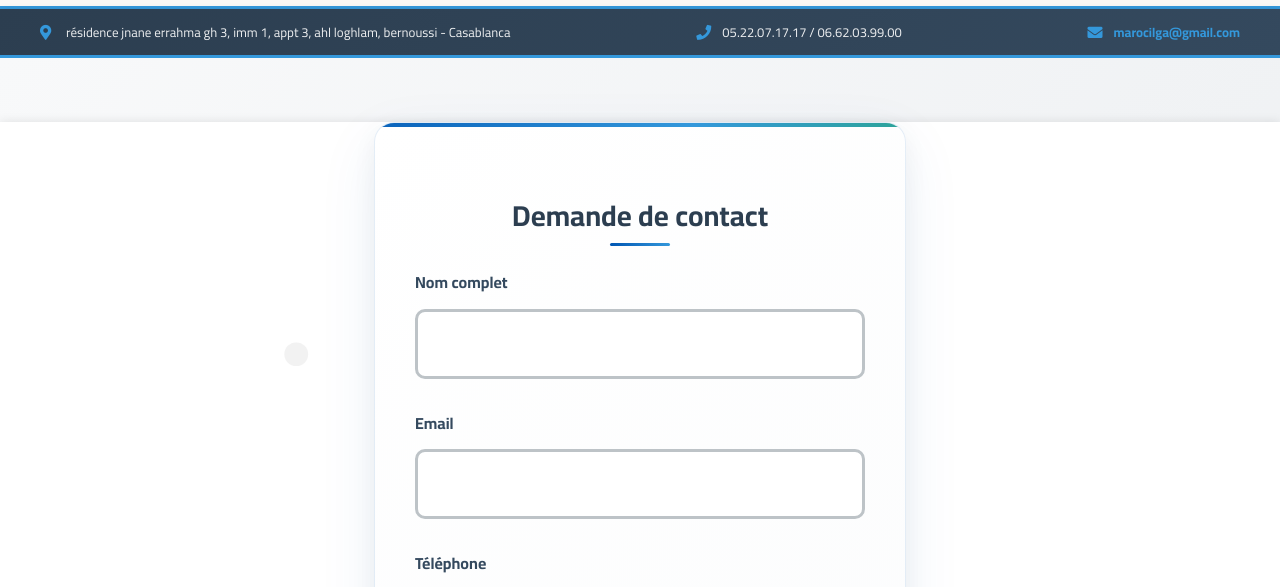
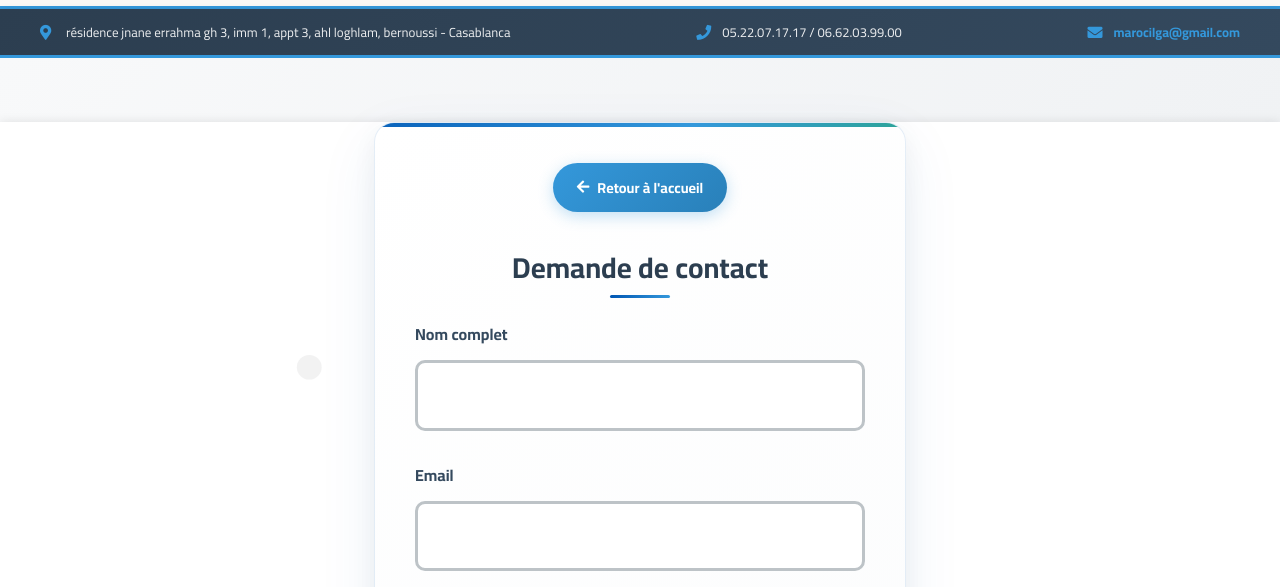
Before and after one commit to Elkas-Hamza/ilga, a plain HTML site: page contact.html in a window 1280 px wide. Shown: the part 211-798 px from the top of the page. Drawn offline with nearby package versions, Linux system fonts and the light colour scheme.

Commit message:
feat: Add "Back to Home" button in contact section for improved navigation

```diff
--- a/contact-style.css
+++ b/contact-style.css
@@ -251,6 +251,59 @@ header {
     color: #0056b3;
     font-weight: 800;
     font-size: 1.1rem;
+}
+
+/* Back to home button styles */
+.back-to-home {
+    text-align: center;
+    margin-bottom: 2rem;
+}
+
+.btn-home {
+    display: inline-flex;
+    align-items: center;
+    gap: 0.5rem;
+    padding: 0.8rem 1.5rem;
+    background: linear-gradient(135deg, #3498db 0%, #2980b9 100%);
+    color: white;
+    text-decoration: none;
+    border-radius: 25px;
+    font-weight: 600;
+    font-size: 0.9rem;
+    transition: all 0.3s ease;
+    box-shadow: 0 4px 15px rgba(52, 152, 219, 0.3);
+    position: relative;
+    overflow: hidden;
+}
+
+.btn-home::before {
+    content: '';
+    position: absolute;
+    top: 0;
+    left: -100%;
+    width: 100%;
+    height: 100%;
+    background: linear-gradient(90deg, transparent, rgba(255,255,255,0.2), transparent);
+    transition: left 0.5s;
+}
+
+.btn-home:hover {
+    transform: translateY(-2px);
+    box-shadow: 0 6px 20px rgba(52, 152, 219, 0.4);
+    background: linear-gradient(135deg, #2980b9 0%, #3498db 100%);
+}
+
+.btn-home:hover::before {
+    left: 100%;
+}
+
+.btn-home:active {
+    transform: translateY(0);
+    box-shadow: 0 2px 8px rgba(52, 152, 219, 0.3);
+}
+
+.btn-home i {
+    font-size: 0.9rem;
 }
 
 .contact-form {
--- a/contact.html
+++ b/contact.html
@@ -56,6 +56,12 @@
     <section id="contact" class="section-alt">
         <div class="container">
                 <div class="contact-form">
+                    <div class="back-to-home">
+                        <a href="index.html" class="btn-home">
+                            <i class="fas fa-arrow-left"></i>
+                            Retour à l'accueil
+                        </a>
+                    </div>
                     <h3>Demande de contact</h3>
                     <form>
                         <div class="form-group">
```
Also changed, not shown: index.html (+1 -6 lines).
